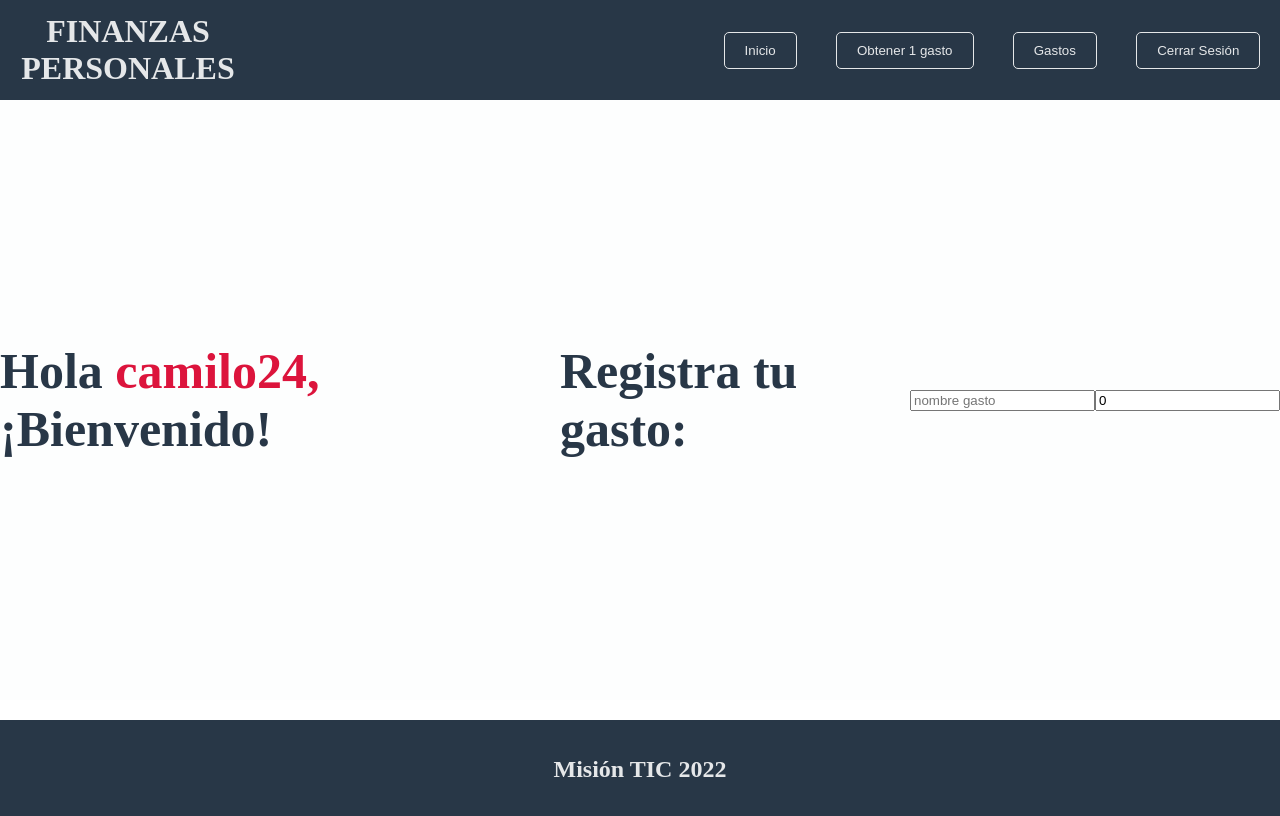
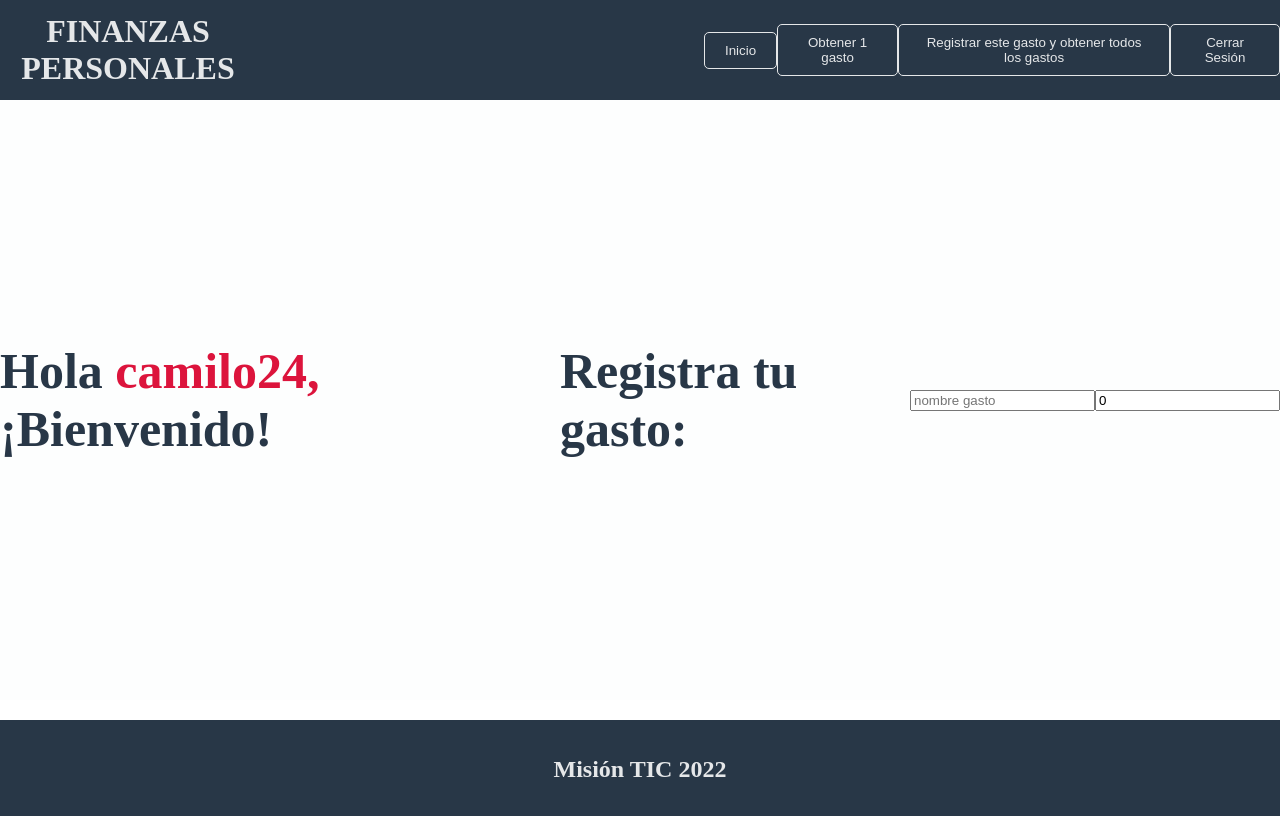
Before and after one commit to Nabalrog/finanzaspersonalesapp, a Vue app: page / in a window 1280 px wide. Shown: the top 816 px of the page. Built offline with nearby package versions, Linux system fonts and the light colour scheme.

Commit message:
correcciones

```diff
--- a/src/App.vue
+++ b/src/App.vue
@@ -6,7 +6,7 @@
       <nav>
         <button v-on:click="init" v-if="is_auth" > Inicio </button>
         <button v-on:click="getBalance" v-if="is_auth"> Obtener 1 gasto</button>
-        <button v-on:click="getGastos" v-if="is_auth" > Gastos </button>
+        <button v-on:click="getGastos" v-if="is_auth" > Registrar este gasto y obtener todos los gastos </button>
         <button v-if="is_auth" >Cerrar Sesión</button>
       </nav>
     </div>
@@ -43,8 +43,8 @@ methods: {
       },
 
       getBalance: function(){
-        if(this.$route.name != "user_balance"){
-          let username = localStorage.getItem("current_username")
+        if(this.$route.name != "nombreGasto"){
+
          this.$router.push({name: "nombreGasto", params:{ nombreGasto: 'gasto1' }})
         }
       },
--- a/src/components/UserBalance.vue
+++ b/src/components/UserBalance.vue
@@ -1,6 +1,6 @@
 <template>
   <div id="UserBalance">
-    <h2>{{ username }}</h2>
+
     <h2>
       Tus gastos son: <span>{{ detail }} COP </span>
     </h2>
@@ -13,7 +13,7 @@ export default {
   name: "UserBalance",
   data: function () {
     return {
-      username: "",
+
       detail: 0,
     };
   },
```
Also changed, not shown: src/components/Gastos.vue (+5 -18 lines).
